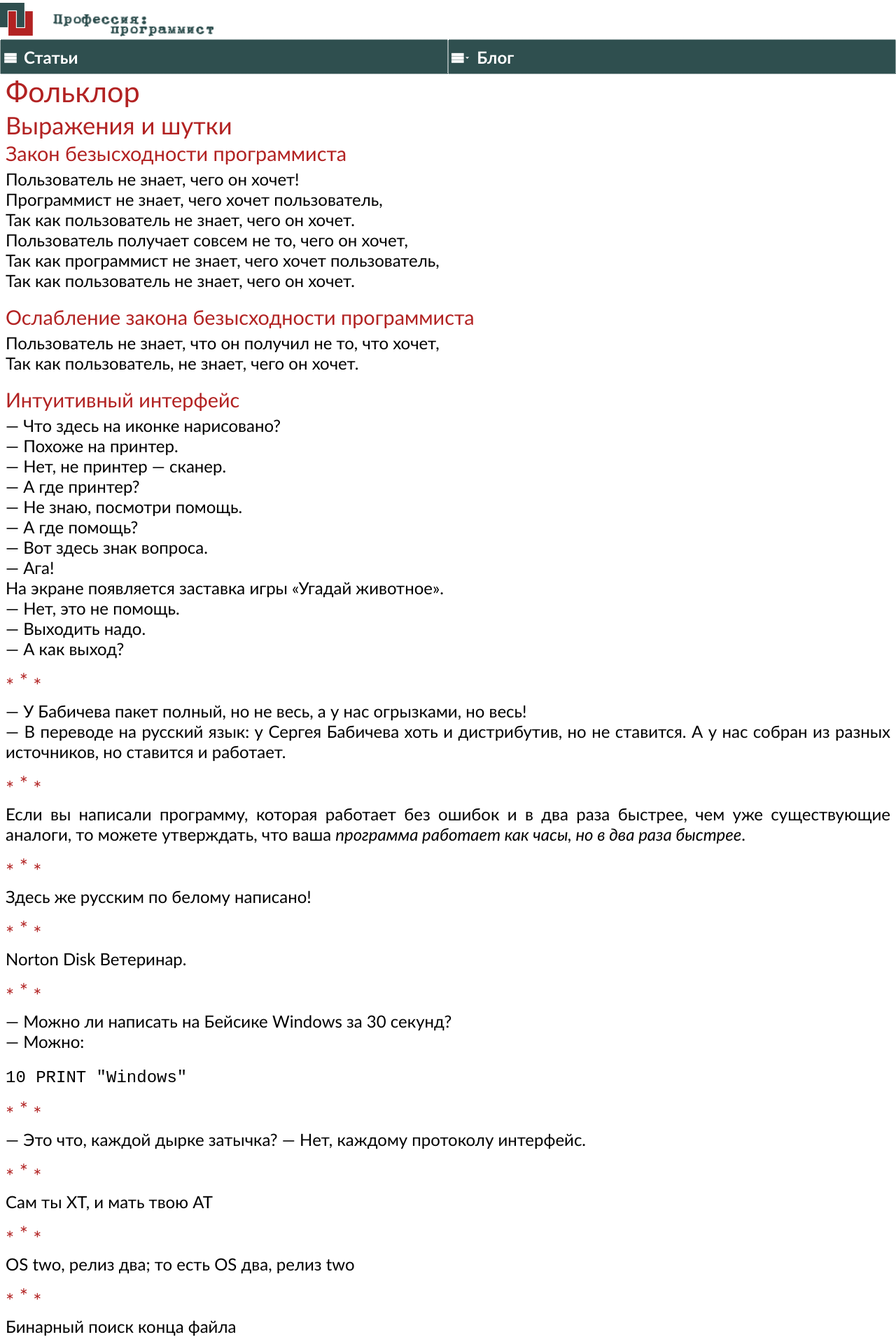
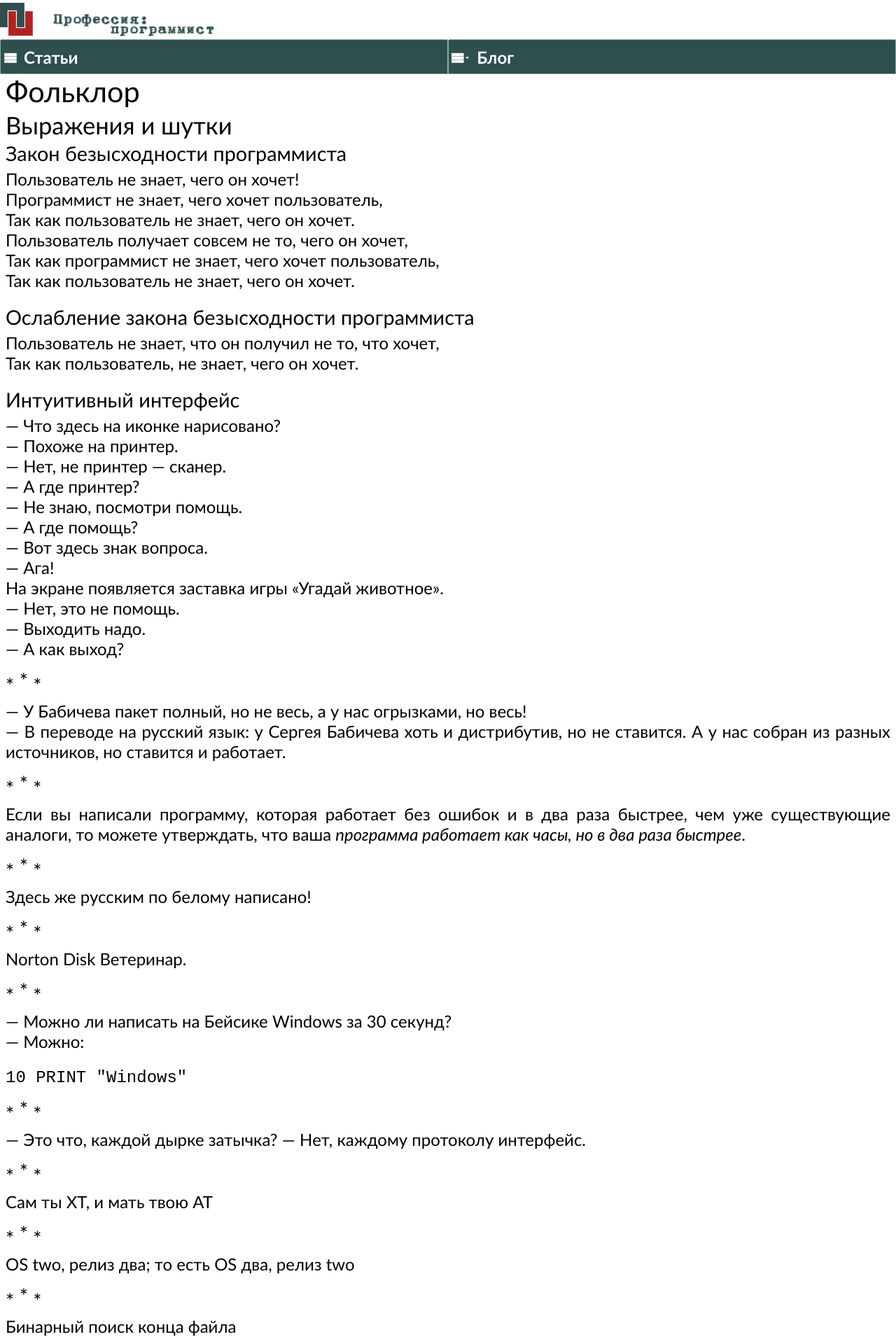
Before and after one commit to markshevchenko/markshevchenko.github.io, a Jekyll site: the page built from articles/slang/3.md, in a window 1280 px wide. Shown: the top 1920 px of the page at 70% size. Built offline with Jekyll 4.4.1, drawn with Linux system fonts in a browser that asks for light colours; some web fonts are replaced; our own code applies the rules of GitHub Pages for plain Markdown files.

Commit message:
Чёрный цвет?

```diff
--- a/assets/css/main.css
+++ b/assets/css/main.css
@@ -168,7 +168,7 @@
   margin: 0 0 0.25em 0;
   padding: 0;
 
-  color: firebrick;
+/*  color: darkslategray; */
 }
 
 article > dl > dt {
```
